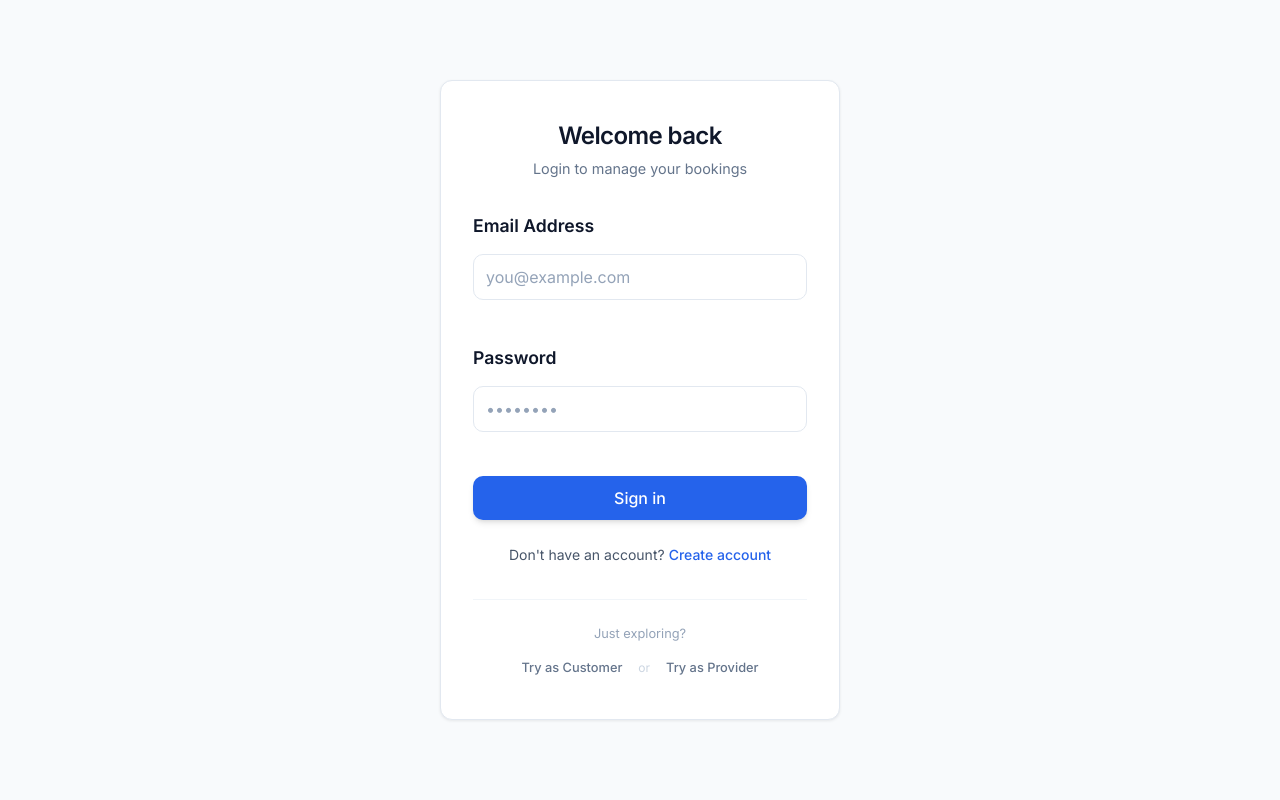
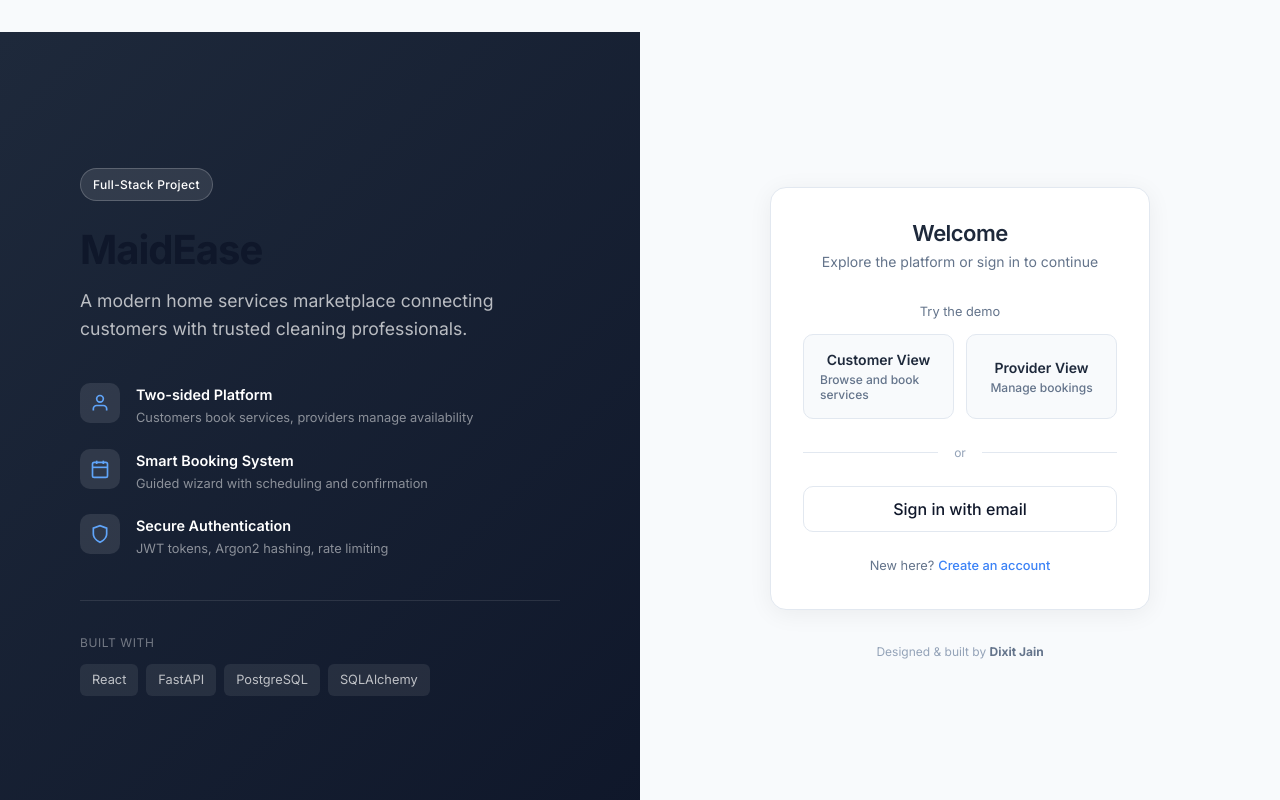
Before and after one commit to thedixitjain/maidease, a React app in the folder frontend/: page /login in a window 1280 px wide. Shown: the top 800 px of the page. Built offline with nearby package versions, Linux system fonts and the light colour scheme; no server answers; the HTML template or start-up script is replaced by a standard one.

Commit message:
feat: Professional landing page with project showcase and demo access

```diff
--- a/frontend/src/pages/Login.jsx
+++ b/frontend/src/pages/Login.jsx
@@ -11,6 +11,7 @@ export const Login = () => {
   const [loading, setLoading] = useState(false);
   const [demoLoading, setDemoLoading] = useState(null);
   const [error, setError] = useState(null);
+  const [showLoginForm, setShowLoginForm] = useState(false);
   const { login, updateProfile } = useAuth();
   const navigate = useNavigate();
 
@@ -55,25 +56,155 @@ export const Login = () => {
   };
 
   return (
-    <div className="auth-container">
-      <div className="auth-card">
-        <div className="auth-header">
-          <h1 className="auth-title">Welcome back</h1>
-          <p className="auth-subtitle">Login to manage your bookings</p>
+    <div className="landing-container">
+      {/* Left Side - Product Info */}
+      <div className="landing-info">
+        <div className="landing-info-content">
+          <div className="landing-badge">Full-Stack Project</div>
+          <h1 className="landing-title">MaidEase</h1>
+          <p className="landing-tagline">
+            A modern home services marketplace connecting customers with trusted cleaning professionals.
+          </p>
+
+          <div className="landing-features">
+            <div className="landing-feature">
+              <div className="landing-feature-icon">
+                <svg viewBox="0 0 24 24" fill="none" stroke="currentColor" strokeWidth="2">
+                  <path d="M20 21v-2a4 4 0 0 0-4-4H8a4 4 0 0 0-4 4v2"/>
+                  <circle cx="12" cy="7" r="4"/>
+                </svg>
+              </div>
+              <div className="landing-feature-text">
+                <strong>Two-sided Platform</strong>
+                <span>Customers book services, providers manage availability</span>
+              </div>
+            </div>
+            <div className="landing-feature">
+              <div className="landing-feature-icon">
+                <svg viewBox="0 0 24 24" fill="none" stroke="currentColor" strokeWidth="2">
+                  <rect x="3" y="4" width="18" height="18" rx="2" ry="2"/>
+                  <line x1="16" y1="2" x2="16" y2="6"/>
+                  <line x1="8" y1="2" x2="8" y2="6"/>
+                  <line x1="3" y1="10" x2="21" y2="10"/>
+                </svg>
+              </div>
+              <div className="landing-feature-text">
+                <strong>Smart Booking System</strong>
+                <span>Guided wizard with scheduling and confirmation</span>
+              </div>
+            </div>
+            <div className="landing-feature">
+              <div className="landing-feature-icon">
+                <svg viewBox="0 0 24 24" fill="none" stroke="currentColor" strokeWidth="2">
+                  <path d="M12 22s8-4 8-10V5l-8-3-8 3v7c0 6 8 10 8 10z"/>
+                </svg>
+              </div>
+              <div className="landing-feature-text">
+                <strong>Secure Authentication</strong>
+                <span>JWT tokens, Argon2 hashing, rate limiting</span>
+              </div>
+            </div>
           </div>
 
-        {error && <div className="error-message">⚠️ {error}</div>}
+          <div className="landing-tech">
+            <span className="tech-label">Built with</span>
+            <div className="tech-stack">
+              <span>React</span>
+              <span>FastAPI</span>
+              <span>PostgreSQL</span>
+              <span>SQLAlchemy</span>
+            </div>
+          </div>
+        </div>
+      </div>
+
+      {/* Right Side - Auth */}
+      <div className="landing-auth">
+        <div className="auth-card">
+          {!showLoginForm ? (
+            <>
+              <div className="auth-header">
+                <h2 className="auth-title">Welcome</h2>
+                <p className="auth-subtitle">Explore the platform or sign in to continue</p>
+              </div>
+
+              {error && <div className="error-message">{error}</div>}
+
+              <div className="demo-section">
+                <p className="demo-label">Try the demo</p>
+                <div className="demo-buttons">
+                  <button
+                    className="demo-btn"
+                    onClick={() => handleDemoLogin('customer')}
+                    disabled={demoLoading !== null}
+                  >
+                    {demoLoading === 'customer' ? (
+                      <span className="btn-loading"></span>
+                    ) : (
+                      <>
+                        <span className="demo-btn-title">Customer View</span>
+                        <span className="demo-btn-desc">Browse and book services</span>
+                      </>
+                    )}
+                  </button>
+                  <button
+                    className="demo-btn"
+                    onClick={() => handleDemoLogin('maid')}
+                    disabled={demoLoading !== null}
+                  >
+                    {demoLoading === 'maid' ? (
+                      <span className="btn-loading"></span>
+                    ) : (
+                      <>
+                        <span className="demo-btn-title">Provider View</span>
+                        <span className="demo-btn-desc">Manage bookings</span>
+                      </>
+                    )}
+                  </button>
+                </div>
+              </div>
+
+              <div className="auth-divider">
+                <span>or</span>
+              </div>
+
+              <button
+                className="btn btn-secondary"
+                style={{width: '100%'}}
+                onClick={() => setShowLoginForm(true)}
+              >
+                Sign in with email
+              </button>
+
+              <div className="auth-footer">
+                <span>New here?</span>
+                <a href="/register">Create an account</a>
+              </div>
+            </>
+          ) : (
+            <>
+              <div className="auth-header">
+                <button className="back-btn" onClick={() => setShowLoginForm(false)}>
+                  <svg viewBox="0 0 24 24" fill="none" stroke="currentColor" strokeWidth="2">
+                    <path d="M19 12H5M12 19l-7-7 7-7"/>
+                  </svg>
+                </button>
+                <h2 className="auth-title">Sign in</h2>
+                <p className="auth-subtitle">Enter your credentials to continue</p>
+              </div>
+
+              {error && <div className="error-message">{error}</div>}
 
               <form onSubmit={handleSubmit} className="auth-form">
                 <div className="form-group">
-            <label>Email Address</label>
+                  <label>Email</label>
                   <input
                     type="email"
                     value={email}
                     onChange={(e) => setEmail(e.target.value)}
                     required
                     placeholder="you@example.com"
-              disabled={loading || demoLoading !== null}
+                    disabled={loading}
                   />
                 </div>
                 <div className="form-group">
@@ -84,46 +215,30 @@ export const Login = () => {
                     onChange={(e) => setPassword(e.target.value)}
                     required
                     placeholder="••••••••"
-              disabled={loading || demoLoading !== null}
+                    disabled={loading}
                   />
                 </div>
                 <button
                   type="submit"
                   className="btn btn-primary"
                   style={{width: '100%'}}
-            disabled={loading || demoLoading !== null}
+                  disabled={loading}
                 >
-            {loading ? 'Signing in...' : 'Sign in'}
+                  {loading ? <span className="btn-loading"></span> : 'Sign in'}
                 </button>
               </form>
 
               <div className="auth-footer">
-          <span>Don't have an account?</span>
-          <a href="/register">Create account</a>
+                <span>New here?</span>
+                <a href="/register">Create an account</a>
+              </div>
+            </>
+          )}
         </div>
 
-        <div className="demo-access">
-          <p className="demo-access-label">Just exploring?</p>
-          <div className="demo-access-buttons">
-            <button
-              type="button"
-              className="demo-access-btn"
-              onClick={() => handleDemoLogin('customer')}
-              disabled={demoLoading !== null || loading}
-            >
-              {demoLoading === 'customer' ? 'Loading...' : 'Try as Customer'}
-            </button>
-            <span className="demo-access-divider">or</span>
-            <button
-              type="button"
-              className="demo-access-btn"
-              onClick={() => handleDemoLogin('maid')}
-              disabled={demoLoading !== null || loading}
-            >
-              {demoLoading === 'maid' ? 'Loading...' : 'Try as Provider'}
-            </button>
-          </div>
-        </div>
+        <p className="landing-credit">
+          Designed & built by <strong>Dixit Jain</strong>
+        </p>
       </div>
     </div>
   );
--- a/frontend/src/styles/Auth.css
+++ b/frontend/src/styles/Auth.css
@@ -1,44 +1,263 @@
-/* Auth Styles */
-.auth-container {
-  min-height: calc(100vh - 64px);
+/* Landing Page Layout */
+.landing-container {
+  min-height: 100vh;
+  display: grid;
+  grid-template-columns: 1fr 1fr;
+}
+
+.landing-info {
+  background: linear-gradient(135deg, #1e293b 0%, #0f172a 100%);
+  color: white;
   display: flex;
   align-items: center;
   justify-content: center;
-  background-color: var(--slate-50);
-  padding: 2rem 1.5rem;
+  padding: 3rem;
+}
+
+.landing-info-content {
+  max-width: 480px;
+}
+
+.landing-badge {
+  display: inline-block;
+  background: rgba(255, 255, 255, 0.1);
+  border: 1px solid rgba(255, 255, 255, 0.2);
+  padding: 0.375rem 0.75rem;
+  border-radius: 20px;
+  font-size: 0.75rem;
+  font-weight: 500;
+  letter-spacing: 0.025em;
+  margin-bottom: 1.5rem;
+}
+
+.landing-title {
+  font-size: 2.5rem;
+  font-weight: 700;
+  margin-bottom: 0.75rem;
+  letter-spacing: -0.025em;
+}
+
+.landing-tagline {
+  font-size: 1.1rem;
+  color: rgba(255, 255, 255, 0.7);
+  line-height: 1.6;
+  margin-bottom: 2.5rem;
+}
+
+/* Features */
+.landing-features {
+  display: flex;
+  flex-direction: column;
+  gap: 1.25rem;
+  margin-bottom: 2.5rem;
+}
+
+.landing-feature {
+  display: flex;
+  align-items: flex-start;
+  gap: 1rem;
+}
+
+.landing-feature-icon {
+  width: 40px;
+  height: 40px;
+  background: rgba(255, 255, 255, 0.1);
+  border-radius: 10px;
+  display: flex;
+  align-items: center;
+  justify-content: center;
+  flex-shrink: 0;
+}
+
+.landing-feature-icon svg {
+  width: 20px;
+  height: 20px;
+  color: #60a5fa;
+}
+
+.landing-feature-text {
+  display: flex;
+  flex-direction: column;
+  gap: 0.125rem;
+}
+
+.landing-feature-text strong {
+  font-size: 0.9rem;
+  font-weight: 600;
+}
+
+.landing-feature-text span {
+  font-size: 0.8rem;
+  color: rgba(255, 255, 255, 0.5);
+}
+
+/* Tech Stack */
+.landing-tech {
+  padding-top: 2rem;
+  border-top: 1px solid rgba(255, 255, 255, 0.1);
+}
+
+.tech-label {
+  font-size: 0.75rem;
+  color: rgba(255, 255, 255, 0.4);
+  text-transform: uppercase;
+  letter-spacing: 0.05em;
+  display: block;
+  margin-bottom: 0.75rem;
+}
+
+.tech-stack {
+  display: flex;
+  gap: 0.5rem;
+  flex-wrap: wrap;
+}
+
+.tech-stack span {
+  background: rgba(255, 255, 255, 0.08);
+  padding: 0.375rem 0.75rem;
+  border-radius: 6px;
+  font-size: 0.8rem;
+  color: rgba(255, 255, 255, 0.7);
+}
+
+/* Auth Side */
+.landing-auth {
+  background: #f8fafc;
+  display: flex;
+  flex-direction: column;
+  align-items: center;
+  justify-content: center;
+  padding: 3rem;
 }
 
 .auth-card {
   background: white;
   width: 100%;
-  max-width: 400px;
-  padding: 2.5rem 2rem;
-  border-radius: 12px;
-  box-shadow: 0 1px 3px rgba(0, 0, 0, 0.08);
-  border: 1px solid var(--slate-200);
+  max-width: 380px;
+  padding: 2rem;
+  border-radius: 16px;
+  box-shadow: 0 4px 24px rgba(0, 0, 0, 0.06);
+  border: 1px solid #e2e8f0;
 }
 
 .auth-header {
   text-align: center;
-  margin-bottom: 2rem;
+  margin-bottom: 1.75rem;
+  position: relative;
+}
+
+.back-btn {
+  position: absolute;
+  left: 0;
+  top: 0;
+  background: none;
+  border: none;
+  padding: 0.25rem;
+  cursor: pointer;
+  color: #64748b;
+  transition: color 0.15s;
+}
+
+.back-btn:hover {
+  color: #1e293b;
+}
+
+.back-btn svg {
+  width: 20px;
+  height: 20px;
 }
 
 .auth-title {
-  font-size: 1.5rem;
+  font-size: 1.375rem;
   font-weight: 600;
-  color: var(--slate-900);
-  margin-bottom: 0.375rem;
+  color: #1e293b;
+  margin-bottom: 0.25rem;
 }
 
 .auth-subtitle {
-  color: var(--slate-500);
-  font-size: 0.9rem;
+  color: #64748b;
+  font-size: 0.875rem;
 }
 
+/* Demo Section */
+.demo-section {
+  margin-bottom: 1.5rem;
+}
+
+.demo-label {
+  font-size: 0.8rem;
+  color: #64748b;
+  text-align: center;
+  margin-bottom: 0.75rem;
+}
+
+.demo-buttons {
+  display: grid;
+  grid-template-columns: 1fr 1fr;
+  gap: 0.75rem;
+}
+
+.demo-btn {
+  background: #f8fafc;
+  border: 1px solid #e2e8f0;
+  border-radius: 10px;
+  padding: 1rem;
+  cursor: pointer;
+  transition: all 0.15s;
+  text-align: left;
+  display: flex;
+  flex-direction: column;
+  gap: 0.25rem;
+  min-height: 72px;
+}
+
+.demo-btn:hover:not(:disabled) {
+  border-color: #3b82f6;
+  background: #eff6ff;
+}
+
+.demo-btn:disabled {
+  opacity: 0.6;
+  cursor: not-allowed;
+}
+
+.demo-btn-title {
+  font-size: 0.875rem;
+  font-weight: 600;
+  color: #1e293b;
+}
+
+.demo-btn-desc {
+  font-size: 0.75rem;
+  color: #64748b;
+}
+
+/* Divider */
+.auth-divider {
+  display: flex;
+  align-items: center;
+  margin: 1.5rem 0;
+  color: #94a3b8;
+  font-size: 0.75rem;
+}
+
+.auth-divider::before,
+.auth-divider::after {
+  content: '';
+  flex: 1;
+  height: 1px;
+  background: #e2e8f0;
+}
+
+.auth-divider span {
+  padding: 0 1rem;
+}
+
+/* Form */
 .auth-form {
   display: flex;
   flex-direction: column;
-  gap: 1.25rem;
+  gap: 1rem;
 }
 
 .form-group {
@@ -48,53 +267,94 @@
 }
 
 .form-group label {
-  font-size: 0.875rem;
+  font-size: 0.8rem;
   font-weight: 500;
-  color: var(--slate-700);
+  color: #475569;
 }
 
 .form-group input {
   padding: 0.625rem 0.875rem;
-  border: 1px solid var(--slate-300);
-  border-radius: 6px;
+  border: 1px solid #e2e8f0;
+  border-radius: 8px;
   font-size: 0.9rem;
   transition: border-color 0.15s, box-shadow 0.15s;
+  background: #f8fafc;
 }
 
 .form-group input:focus {
   outline: none;
-  border-color: var(--primary-500);
+  border-color: #3b82f6;
   box-shadow: 0 0 0 3px rgba(59, 130, 246, 0.1);
+  background: white;
 }
 
 .form-group input::placeholder {
-  color: var(--slate-400);
+  color: #94a3b8;
 }
 
-.form-group input:disabled {
-  background: var(--slate-50);
+/* Buttons */
+.btn {
+  padding: 0.75rem 1.25rem;
+  border-radius: 8px;
+  font-size: 0.875rem;
+  font-weight: 500;
+  cursor: pointer;
+  transition: all 0.15s;
+  border: none;
+  display: flex;
+  align-items: center;
+  justify-content: center;
+  min-height: 44px;
+}
+
+.btn-primary {
+  background: #1e293b;
+  color: white;
+}
+
+.btn-primary:hover:not(:disabled) {
+  background: #334155;
+}
+
+.btn-secondary {
+  background: white;
+  color: #1e293b;
+  border: 1px solid #e2e8f0;
+}
+
+.btn-secondary:hover:not(:disabled) {
+  background: #f8fafc;
+  border-color: #cbd5e1;
+}
+
+.btn:disabled {
+  opacity: 0.6;
   cursor: not-allowed;
 }
 
-.error-message {
-  background: #fef2f2;
-  color: #dc2626;
-  padding: 0.75rem 1rem;
-  border-radius: 6px;
-  font-size: 0.875rem;
-  margin-bottom: 1rem;
-  border: 1px solid #fecaca;
+.btn-loading {
+  width: 18px;
+  height: 18px;
+  border: 2px solid transparent;
+  border-top-color: currentColor;
+  border-radius: 50%;
+  animation: spin 0.6s linear infinite;
 }
 
+@keyframes spin {
+  to { transform: rotate(360deg); }
+}
+
+/* Footer */
 .auth-footer {
   margin-top: 1.5rem;
   text-align: center;
-  font-size: 0.875rem;
-  color: var(--slate-600);
+  font-size: 0.8rem;
+  color: #64748b;
 }
 
 .auth-footer a {
-  color: var(--primary-600);
+  color: #3b82f6;
   font-weight: 500;
   margin-left: 0.25rem;
   text-decoration: none;
@@ -104,92 +364,68 @@
   text-decoration: underline;
 }
 
-/* Demo Access - Subtle, professional */
-.demo-access {
-  margin-top: 2rem;
-  padding-top: 1.5rem;
-  border-top: 1px solid var(--slate-100);
-  text-align: center;
+.error-message {
+  background: #fef2f2;
+  color: #dc2626;
+  padding: 0.75rem 1rem;
+  border-radius: 8px;
+  font-size: 0.8rem;
+  margin-bottom: 1rem;
+  border: 1px solid #fecaca;
 }
 
-.demo-access-label {
-  font-size: 0.8rem;
-  color: var(--slate-400);
-  margin-bottom: 0.75rem;
+.landing-credit {
+  margin-top: 2rem;
+  font-size: 0.75rem;
+  color: #94a3b8;
 }
 
-.demo-access-buttons {
-  display: flex;
-  align-items: center;
-  justify-content: center;
-  gap: 0.5rem;
+.landing-credit strong {
+  color: #64748b;
 }
 
-.demo-access-btn {
-  background: none;
-  border: none;
-  color: var(--slate-500);
-  font-size: 0.8rem;
-  cursor: pointer;
-  padding: 0.25rem 0.5rem;
-  border-radius: 4px;
-  transition: color 0.15s, background 0.15s;
+/* Responsive */
+@media (max-width: 900px) {
+  .landing-container {
+    grid-template-columns: 1fr;
   }
 
-.demo-access-btn:hover:not(:disabled) {
-  color: var(--primary-600);
-  background: var(--slate-50);
+  .landing-info {
+    padding: 2rem;
+    min-height: auto;
   }
 
-.demo-access-btn:disabled {
-  opacity: 0.5;
-  cursor: not-allowed;
+  .landing-info-content {
+    max-width: 100%;
   }
 
-.demo-access-divider {
-  color: var(--slate-300);
-  font-size: 0.75rem;
+  .landing-title {
+    font-size: 2rem;
   }
 
-/* Role Selection for Register */
-.role-selector {
-  display: flex;
-  gap: 0.75rem;
-  margin-bottom: 0.5rem;
+  .landing-features {
+    margin-bottom: 2rem;
   }
 
-.role-option {
-  flex: 1;
-  padding: 1rem;
-  border: 1px solid var(--slate-200);
-  border-radius: 8px;
-  cursor: pointer;
-  transition: all 0.15s;
-  text-align: center;
+  .landing-auth {
+    padding: 2rem;
+  }
 }
 
-.role-option:hover {
-  border-color: var(--slate-300);
-  background: var(--slate-50);
+@media (max-width: 480px) {
+  .landing-info {
+    padding: 1.5rem;
   }
 
-.role-option.selected {
-  border-color: var(--primary-500);
-  background: rgba(59, 130, 246, 0.04);
+  .landing-auth {
+    padding: 1.5rem;
   }
 
-.role-option input {
-  display: none;
+  .auth-card {
+    padding: 1.5rem;
   }
 
-.role-option-label {
-  font-size: 0.875rem;
-  font-weight: 500;
-  color: var(--slate-700);
+  .demo-buttons {
+    grid-template-columns: 1fr;
   }
-
-.role-option-desc {
-  font-size: 0.75rem;
-  color: var(--slate-500);
-  margin-top: 0.25rem;
 }
```
Lines whose indentation alone changed are shown as unchanged.
